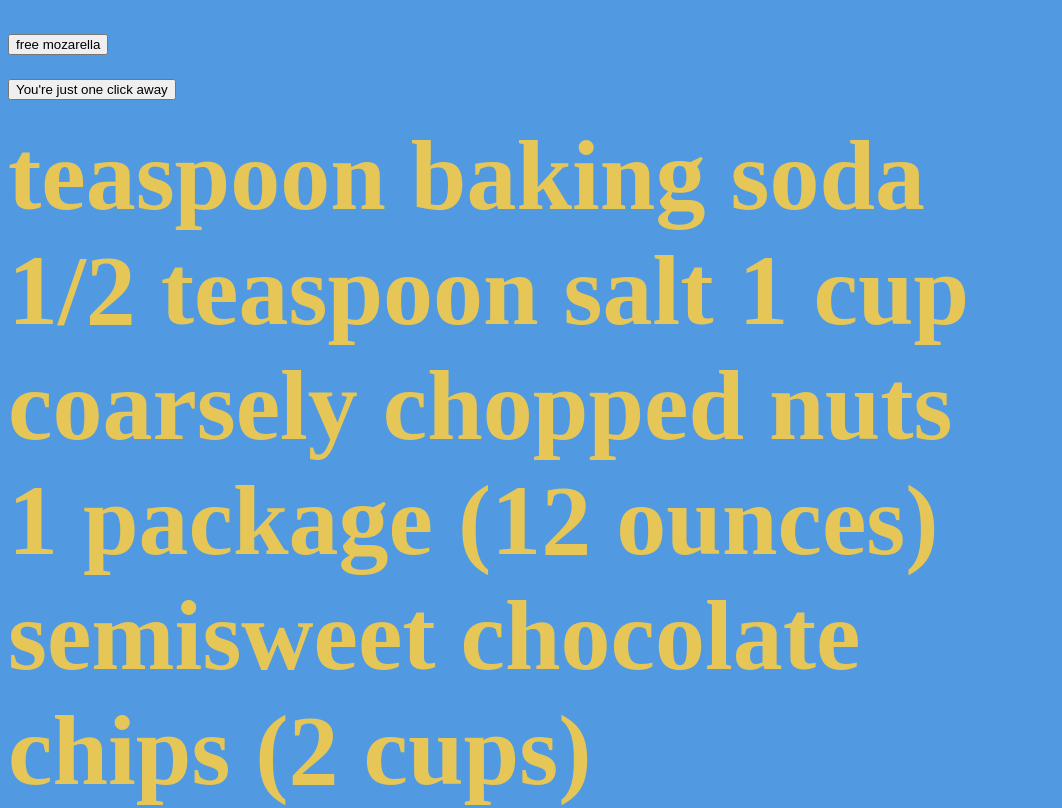
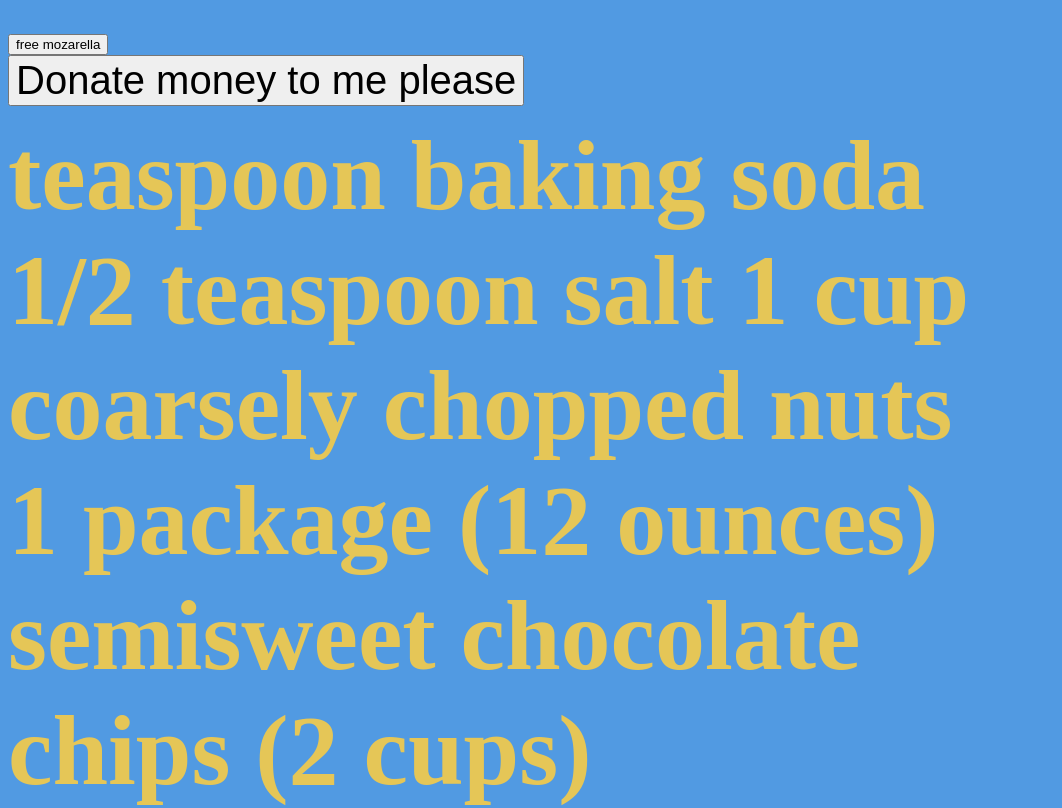
Before and after one commit to PugPowz/ChickenMozzarella, a plain HTML site: page index.html in a window 1280 px wide. Shown: the part 1099-1907 px from the top of the page, without its empty margins (0-1062 px from the left). Drawn offline with Linux system fonts and the light colour scheme.

Commit message:
I change link yes?

```diff
--- a/index.html
+++ b/index.html
@@ -21,7 +21,7 @@ egg
 cups Gold Medal™ all-purpose flour
 1
 <form>
-<input type="button" value="You're just one click away" onclick="window.location.href='https://trueambition001.github.io/'" />
+<input type="button" value="Donate money to me please" onclick="window.location.href='https://streamlabs.com/pugpowz#//'" />
 <audio autoplay>
   <source src="Noot.mp3" type="audio/mpeg">
 </audio>
--- a/style.css
+++ b/style.css
@@ -40,3 +40,7 @@ color: #ff0033;
     -moz-animation:spin 4s linear infinite;
     animation:spin 4s linear infinite;
 }
+
+input {
+font-size: 40px;
+}
```
